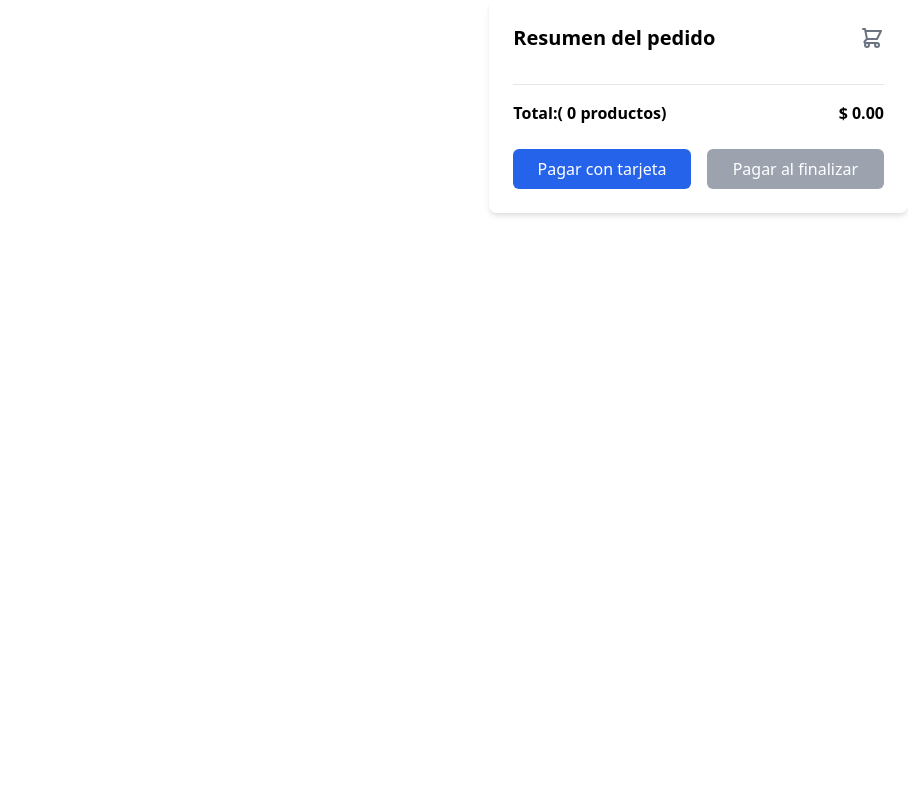
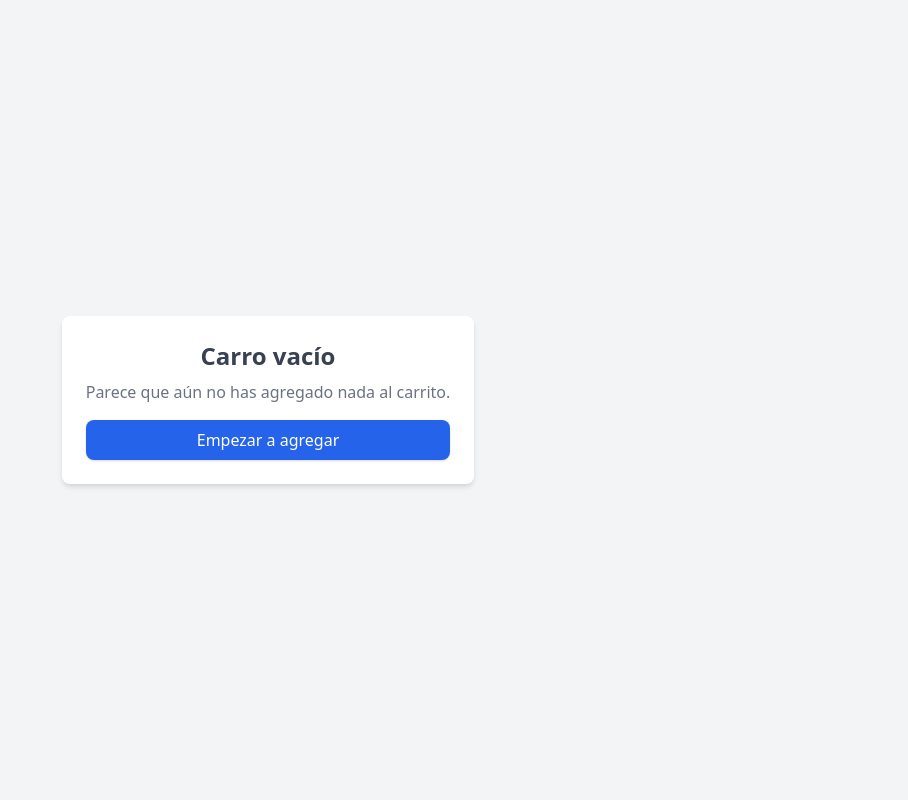
Before and after one commit to MiguelHern/paloma-proyecto, a PHP site: page /paloma-proyecto/carrito in a window 1280 px wide. Shown: the part 72-872 px from the top of the page, without its empty margins (372-1280 px from the left). Before the commit the page ends 800 px from the top, so only its background shows below. Run offline with PHP 8.4, Linux system fonts and the light colour scheme; data that the repository does not hold is empty.

Commit message:
'cliente mas cosas'

```diff
--- a/views/client/CheckoutView.php
+++ b/views/client/CheckoutView.php
@@ -66,8 +66,20 @@ foreach ($pedidosAgrupados as $statusPa => $pedidosStatus) {
         </div>
     </div>
 </header>
+<div id="carroVacío" class="flex items-center justify-center h-screen bg-gray-100">
+    <div class="text-center p-6 bg-white shadow-md rounded-lg">
+        <h1 class="text-2xl font-bold text-gray-700">Carro vacío</h1>
+        <p class="mt-2 text-gray-500">Parece que aún no has agregado nada al carrito.</p>
+        <a
+                href="http://localhost/paloma-proyecto/"
+                class="block mt-4 px-4 py-2 bg-blue-600 text-white rounded-lg shadow hover:bg-blue-700 focus:outline-none focus:ring-2 focus:ring-blue-400"
+        >
+            Empezar a agregar
+        </a>
+    </div>
+</div>
 
-<main class="flex gap-6">
+<main id="carroLleno" class="flex gap-6">
     <section id="pagos" class="orders mt-3 hidden w-2/3">
         <div class="w-full">
             <header>
@@ -284,10 +296,33 @@ foreach ($pedidosAgrupados as $statusPa => $pedidosStatus) {
                         </div>
                     </form>
                 </div>
-                <div class="bg-gray-50 px-4 py-3 sm:flex sm:flex-row-reverse sm:px-6">
-                    <button id="confirmarPagoCash" type="button" class="inline-flex w-full justify-center rounded-md bg-blue-600 px-3 py-2 text-sm font-semibold text-white shadow-sm hover:bg-blue-500 sm:ml-3 sm:w-auto">Pagar</button>
-                    <button type="button" id="cancel-button-2" class="mt-3 inline-flex w-full justify-center rounded-md bg-white px-3 py-2 text-sm font-semibold text-gray-900 shadow-sm ring-1 ring-inset ring-gray-300 hover:bg-gray-50 sm:mt-0 sm:w-auto">Cancelar</button>
-                </div>
+                <form id="checkout-form">
+                    <div class="px-6 py-0">
+                        <!-- Inputs Ocultos -->
+                        <input type="hidden" id="statusPa" name="statusPa" value="1">
+                        <input type="hidden" id="statusPe" name="statusPe" value="1">
+
+                        <!-- Campo Nombre -->
+                        <label for="nombreC" class="block mb-2 text-sm font-medium text-gray-900 dark:text-white">
+                            Ingresa tu nombre
+                        </label>
+                        <input type="text" id="nombreC" name="nombreC" required
+                               class="bg-gray-50 border border-gray-300 text-gray-900 text-sm rounded-lg focus:ring-blue-500 focus:border-blue-500 block w-full p-2.5 dark:bg-gray-700 dark:border-gray-600 dark:placeholder-gray-400 dark:text-white dark:focus:ring-blue-500 dark:focus:border-blue-500">
+                    </div>
+
+                    <!-- Botones -->
+                    <div class="bg-gray-50 px-4 py-3 sm:flex sm:flex-row-reverse sm:px-6 ">
+                        <button id="confirmarPagoCard" type="button" onclick="handleSubmit2()"
+                                class="inline-flex w-full justify-center rounded-md bg-blue-600 px-3 py-2 text-sm font-semibold text-white shadow-sm hover:bg-blue-500 sm:ml-3 sm:w-auto">
+                            Ordenar
+                        </button>
+                        <button type="button" id="cancel-button-2"
+                                class="mt-3 inline-flex w-full justify-center rounded-md bg-white px-3 py-2 text-sm font-semibold text-gray-900 shadow-sm ring-1 ring-inset ring-gray-300 hover:bg-gray-50 sm:mt-0 sm:w-auto">
+                            Cancelar
+                        </button>
+                    </div>
+                    <!-- Mensajes -->
+                </form>
             </div>
         </div>
     </div>
@@ -309,7 +344,11 @@ foreach ($pedidosAgrupados as $statusPa => $pedidosStatus) {
     });
 
 
+
+
+
     const confirmarPagoCash = document.getElementById('confirmarPagoCash')
+    const confirmarPagoCard = document.getElementById('confirmarPagoCash')
 
     const carritoContainer = document.getElementById('carrito-container')
     const botonesPago = document.getElementById('botones-pago')
@@ -338,6 +377,11 @@ foreach ($pedidosAgrupados as $statusPa => $pedidosStatus) {
 
     const carritoIzquierdo = document.getElementById('carritoIzquierdo')
     const carritoDerecho = document.getElementById('carritoDerecho')
+    let ordenActiva = sessionStorage.getItem('ordenActiva') === 'true';
+
+    if(ordenActiva){
+        procesoOrden()
+    }
 
     function procesoOrden(){
         modal.classList.add('hidden')
@@ -446,6 +490,7 @@ foreach ($pedidosAgrupados as $statusPa => $pedidosStatus) {
             boton.addEventListener('click', () => {
                 const id = boton.getAttribute('data-id');
                 disminuirCantidad(id);
+                checarCarro()
             });
         });
     }
@@ -496,6 +541,8 @@ foreach ($pedidosAgrupados as $statusPa => $pedidosStatus) {
         sessionStorage.clear()
         renderizarCarrito();
         sessionStorage.setItem('nombreC', nombreC);
+        ordenActiva = true;
+        sessionStorage.setItem('ordenActiva', 'true');
 
         // Construir los datos para enviar
         const formData = new FormData();
@@ -529,6 +576,77 @@ foreach ($pedidosAgrupados as $statusPa => $pedidosStatus) {
 
 
 
+    async function handleSubmit2() {
+        const nombreC = document.getElementById('nombreC').value;
+        const errorMessage = document.getElementById('error-message');
+        const successMessage = document.getElementById('success-message');
+
+        // Validar campos
+        if (!nombreC) {
+            errorMessage.textContent = "El campo de nombre es obligatorio.";
+            errorMessage.style.display = 'block';
+            successMessage.style.display = 'none';
+            return;
+        }
+
+        // Guardar el nombre en sessionStorage
+
+        sessionStorage.clear()
+        renderizarCarrito();
+        sessionStorage.setItem('nombreC', nombreC);
+        ordenActiva = true;
+        sessionStorage.setItem('ordenActiva', 'true');
+
+        // Construir los datos para enviar
+        const formData = new FormData();
+        formData.append('nombreC', nombreC);
+        formData.append('statusPa', 2);
+        formData.append('statusPe', 1);
+        formData.append('total', totalAmountCart);
+
+        try {
+            // Enviar datos con fetch
+            const response = await fetch('/paloma-proyecto/carrito', {
+                method: 'POST',
+                body: formData
+            });
+
+            const result = await response.json();
+
+            if (result.success) {
+                console.log('Pedido realizado con éxito');
+
+                // Limpiar formulario
+                document.getElementById('checkout-form').reset();
+            } else {
+                throw new Error(result.message || 'Error desconocido');
+            }
+        } catch (error) {
+            console.log(error)
+        }
+    }
+
+    const carroLleno = document.getElementById('carroLleno')
+    const carroVacio = document.getElementById('carroVacío')
+
+    function checarCarro() {
+        // Obtener el carrito del sessionStorage y convertirlo en array
+        const carrito = JSON.parse(sessionStorage.getItem('carrito') || '[]');
+
+        // Verificar si el carrito tiene elementos
+        if (carrito.length > 0 || ordenActiva === true) {
+            carroLleno.classList.remove('hidden');
+            carroVacio.classList.add('hidden');
+        } else {
+            carroLleno.classList.add('hidden');
+            carroVacio.classList.remove('hidden');
+        }
+    }
+
+    // Llamar a la función al cargar
+    checarCarro();
+
+
 
 </script>
 
```
